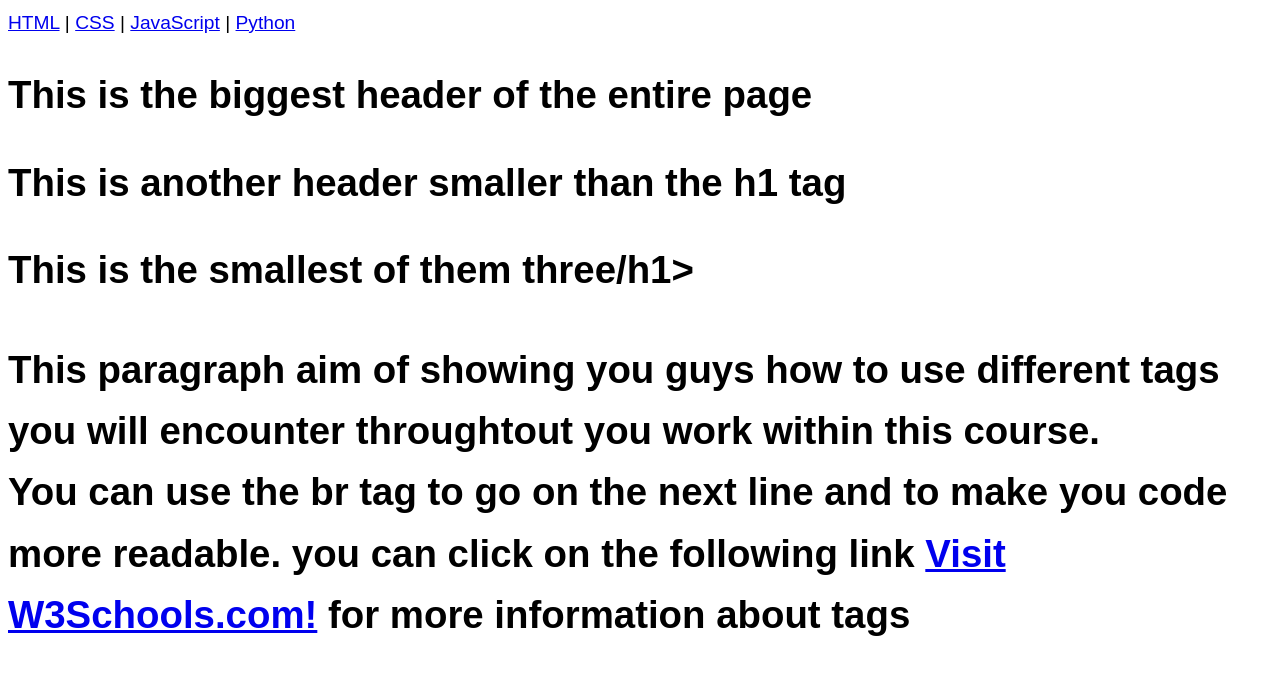
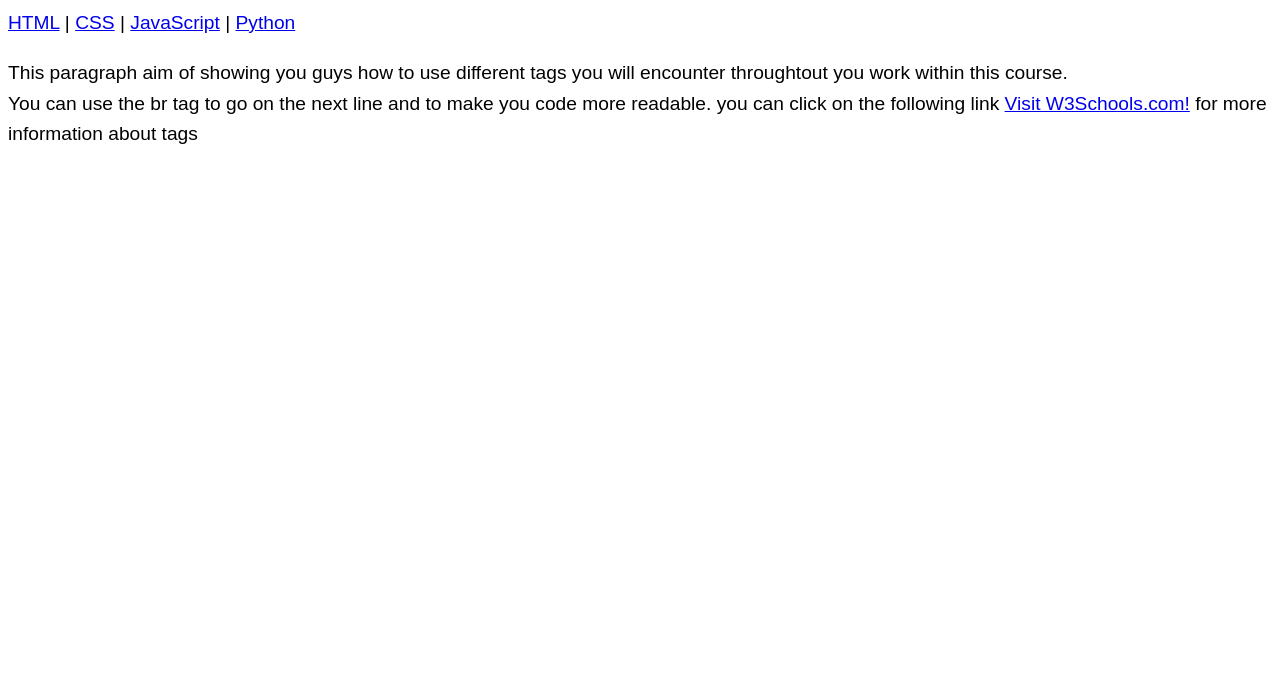
Before and after one commit to irm1005-itec1005-fall-2023/tutorial-exercise-02-Corneille3, a plain HTML site: page index.html in a window 1280 px wide. Drawn offline with Linux system fonts and the light colour scheme.

Commit message:
Correction

```diff
--- a/index.html
+++ b/index.html
@@ -32,9 +32,7 @@
       <a href="/js/">JavaScript</a> |
       <a href="/python/">Python</a>
     </nav>
-    <h1>This is the biggest header of the entire page</h1>
-    <h1>This is another header smaller than the h1 tag</h1>
-    <h1>This is the smallest of them three/h1>
+
     <p>
       This paragraph aim of showing you guys how to use different tags you will encounter throughtout you work within this course.
       <br>
```
